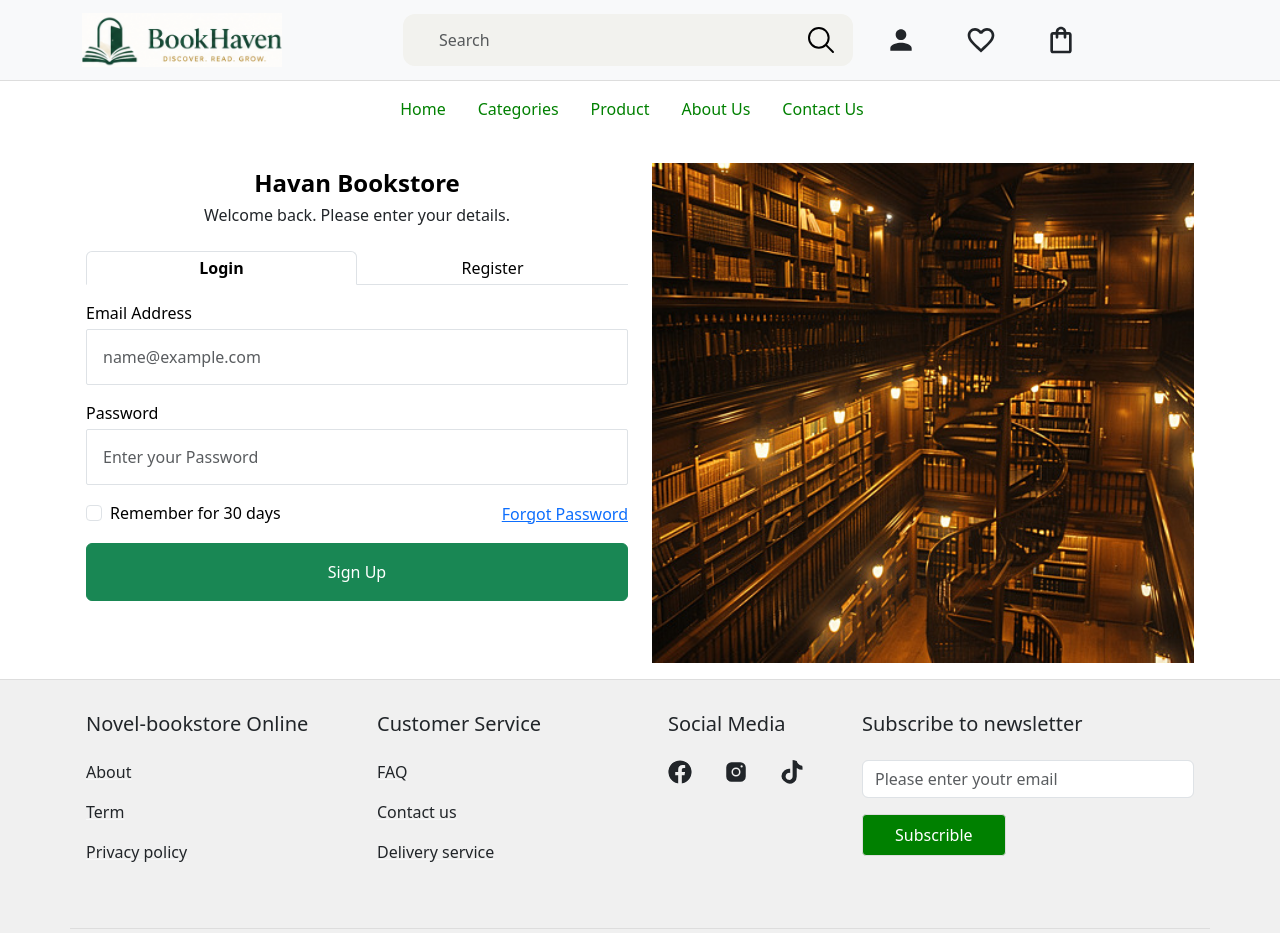
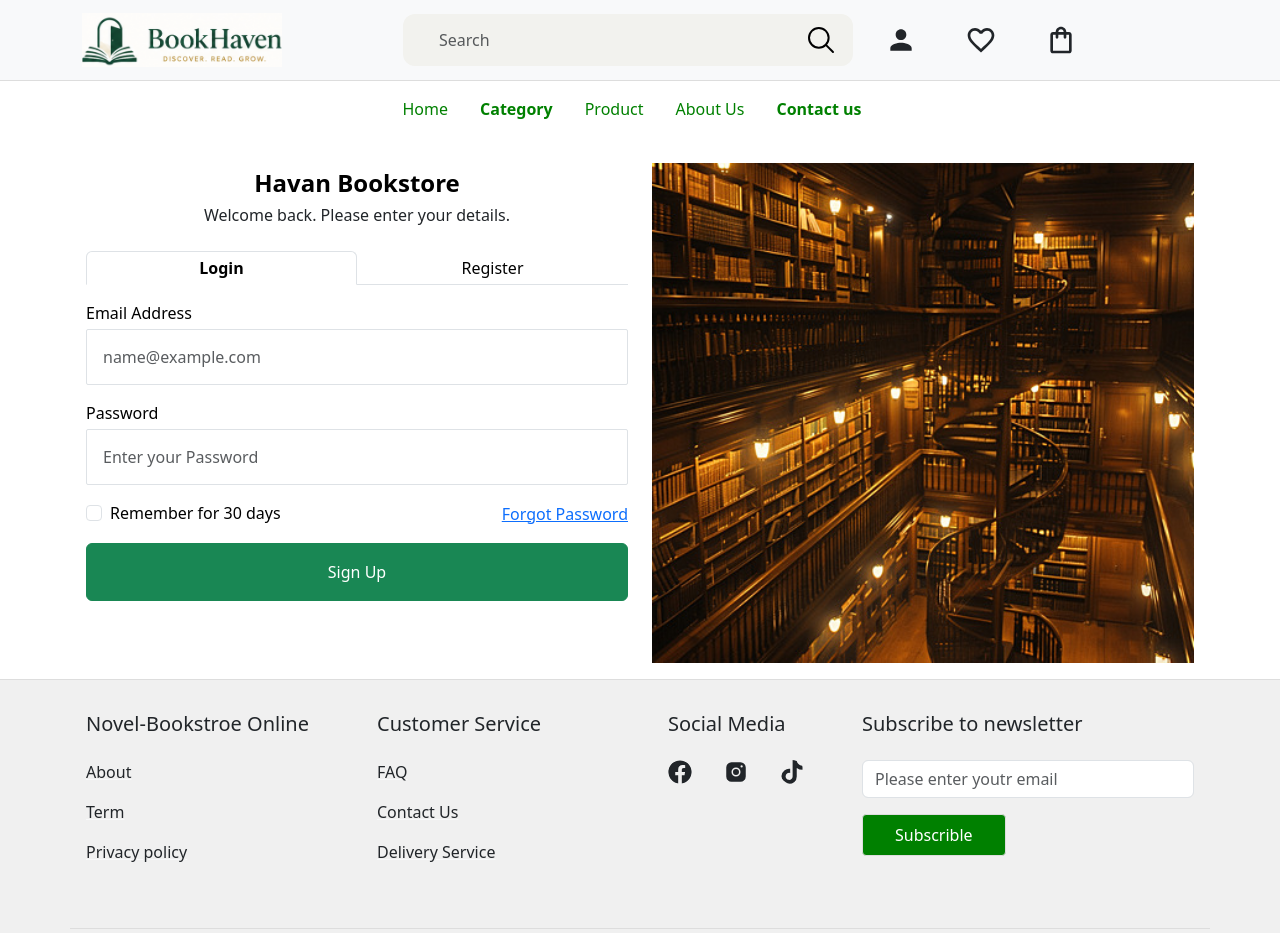
Before and after one commit to zhihaogoh/Book-Havan-bookstore, a React (Vite) app in the folder Bookstore-Front-End/latest/: page /login in a window 1280 px wide. Shown: the top 933 px of the page. Built offline with nearby package versions, Linux system fonts and the light colour scheme.

Commit message:
change to component and fixed

```diff
--- a/Bookstore-Front-End/latest/src/components/banner/Banner.jsx
+++ b/Bookstore-Front-End/latest/src/components/banner/Banner.jsx
@@ -3,7 +3,8 @@ import "swiper/css";
 import "swiper/css/navigation";
 import "swiper/css/pagination";
 import { Keyboard, Pagination, Mousewheel, Navigation } from "swiper/modules";
-export default function Banner() {
+import PropTypes from "prop-types";
+export default function Banner({ banner }) {
   return (
     <>
       <div className="container">
@@ -16,17 +17,20 @@ export default function Banner() {
           modules={[Navigation, Pagination, Mousewheel, Keyboard]}
           className="mySwiper"
         >
-        <SwiperSlide>
-            <img src="../src/assets/image/banner_1.png" className='banner' alt='banner{index}' />
+          {banner.map((item, index) => (
+            <SwiperSlide key={index}>
+              <img src={item.img} className="banner" alt="banner{index}" />
             </SwiperSlide>
-        <SwiperSlide>
-            <img src="../src/assets/image/banner_2.png" className='banner' alt='banner{index}' />
-        </SwiperSlide>
-         <SwiperSlide>
-            <img src="../src/assets/image/banner_3.png" className='banner' alt='banner{index}' />
-        </SwiperSlide>
+          ))}
         </Swiper>
       </div>
     </>
   );
 }
+Banner.propTypes = {
+  banner: PropTypes.arrayOf(
+    PropTypes.shape({
+      img: PropTypes.string.isRequired,
+    }),
+  ),
+};
--- a/Bookstore-Front-End/latest/src/layout/Layout.jsx
+++ b/Bookstore-Front-End/latest/src/layout/Layout.jsx
@@ -1,19 +1,69 @@
-import Footer from "./footer/footer";
-import Header from "./header/header";
+import Footer from "./footer/Footer";
+import Header from "./header/Header";
 import PropTypes from "prop-types";
 
 export default function Layout({ children }) {
-    return (
-        <>
-            <Header />
-            <main>
-                {children}
-            </main>
-            <Footer />
-        </>
-    )
+  return (
+    <>
+      <Header
+        menu={[
+          {
+            menu_title: "Home",
+            link: "/",
+          },
+          {
+            menu_title: "Category",
+            link: "#",
+          },
+          {
+            menu_title: "Product",
+            link: "/fliter_product",
+          },
+          {
+            menu_title: "About Us",
+            link: "/about",
+          },
+          {
+            menu_title: "Contact us",
+            link: "#",
+          },
+        ]}
+      />
+      <main>{children}</main>
+      <Footer
+        company="Novel-Bookstroe Online"
+        company_important={[
+          {
+            link: "/about",
+            title: "About",
+          },
+          {
+            link: "#",
+            title: "Term",
+          },
+          {
+            link: "#",
+            title: "Privacy policy",
+          },
+        ]}
+        contact ={[{
+          link:"#",
+          title: "FAQ"
+        },
+        {
+          link:"#",
+          title:"Contact Us"
+        },
+        {
+          link:"#",
+          title:"Delivery Service"
+        }
+      ]}
+      />
+    </>
+  );
 }
 
 Layout.propTypes = {
-    children: PropTypes.node.isRequired,
+  children: PropTypes.node.isRequired,
 };
--- a/Bookstore-Front-End/latest/src/layout/footer/Footer.jsx
+++ b/Bookstore-Front-End/latest/src/layout/footer/Footer.jsx
@@ -1,32 +1,28 @@
-import { Row, Col, ListGroup, ListGroupItem, Form } from 'react-bootstrap';
+import PropTypes from "prop-types";
+import { Row, Col, ListGroup, ListGroupItem, Form } from "react-bootstrap";
 import { FaFacebook, FaTiktok } from "react-icons/fa";
 import { PiInstagramLogoFill } from "react-icons/pi";
-export default function Footer() {
+export default function Footer({ company, company_important, contact }) {
   return (
     <>
-            <div className='footer'>
+      <div className="footer">
         <div className="container">
           <Row>
             <Col xs={12} md={6} lg={3} className="text-start">
               <ListGroup className="bg-transparent text-body">
                 <ListGroup.Item>
-                                    <h5 className="text-dark">Novel-bookstore Online</h5>
+                  <h5 className="text-dark">{company}</h5>
                 </ListGroup.Item>
-                                <ListGroup.Item>
-                                    <a href="#" className="text-dark link-underline-light f-menu">
-                                        About
+                {company_important.map((item, index) => (
+                  <ListGroup.Item key={index}>
+                    <a
+                      href={item.link}
+                      className="text-dark link-underline-light f-menu"
+                    >
+                      {item.title}
                     </a>
                   </ListGroup.Item>
-                                <ListGroup.Item>
-                                    <a href="#" className="text-dark link-underline-light f-menu">
-                                        Term
-                                    </a>
-                                </ListGroup.Item>
-                                <ListGroup.Item>
-                                    <a href="#" className="text-dark link-underline-light f-menu">
-                                        Privacy policy
-                                    </a>
-                                </ListGroup.Item>
+                ))}
               </ListGroup>
             </Col>
             <Col xs={12} md={6} lg={3} className="text-start">
@@ -34,27 +30,22 @@ export default function Footer() {
                 <ListGroup.Item>
                   <h5 className="text-dark">Customer Service</h5>
                 </ListGroup.Item>
-                                <ListGroup.Item>
-                                    <a href="#" className="text-dark link-underline-light f-menu">
-                                        FAQ
+                {contact.map((item, index) => (
+                  <ListGroup.Item key={index}>
+                    <a
+                      href={item.link}
+                      className="text-dark link-underline-light f-menu"
+                    >
+                      {item.title}
                     </a>
                   </ListGroup.Item>
-                                <ListGroup.Item>
-                                    <a href="#" className="text-dark link-underline-light f-menu">
-                                        Contact us
-                                    </a>
-                                </ListGroup.Item>
-                                <ListGroup.Item>
-                                    <a href="#" className="text-dark link-underline-light f-menu">
-                                        Delivery service
-                                    </a>
-                                </ListGroup.Item>
+                ))}
               </ListGroup>
             </Col>
             <Col xs={12} md={6} lg={2} className="text-start">
               <ListGroup>
                 <div className="d-flex flex-column justify-content-start">
-                                    <ListGroup.Item className='pe-0'>
+                  <ListGroup.Item className="pe-0">
                     <h5 className="text-dark">Social Media</h5>
                   </ListGroup.Item>
                   <div className="d-flex flex-row">
@@ -74,7 +65,7 @@ export default function Footer() {
             <Col xs={12} md={6} lg={4} className="text-start">
               <ListGroup>
                 <div className="d-flex flex-column justify-content-start">
-                                    <ListGroup.Item >
+                  <ListGroup.Item>
                     <h5 className="text-dark">Subscribe to newsletter</h5>
                   </ListGroup.Item>
                   <ListGroupItem>
@@ -85,10 +76,10 @@ export default function Footer() {
                         className="me-2"
                         aria-label="email"
                         id="email-input"
-                                            >
-
-                                            </Form.Control>
-                                            <button type="submit" className='subscrible'>Subscrible</button>
+                      ></Form.Control>
+                      <button type="submit" className="subscrible">
+                        Subscrible
+                      </button>
                     </Form>
                   </ListGroupItem>
                 </div>
@@ -99,7 +90,7 @@ export default function Footer() {
             <Row className="align-items-center justify-content-center">
               <Col className="text-center">
                 <p className="text-muted">
-                                    &copy; 2025 NOVEL-BOOKSTORE. All rights reserved.
+                  &copy; 2026 NOVEL-BOOKSTORE. All rights reserved.
                 </p>
               </Col>
             </Row>
@@ -107,7 +98,21 @@ export default function Footer() {
         </div>
       </div>
     </>
+  );
+}
 
-    )
-
-}
+Footer.propTypes = {
+  company: PropTypes.string.isRequired,
+  company_important: PropTypes.arrayOf(
+    PropTypes.shape({
+      link: PropTypes.string.isRequired,
+      title: PropTypes.string.isRequired,
+    }),
+  ),
+  contact: PropTypes.arrayOf(
+    PropTypes.shape({
+      link: PropTypes.string.isRequired,
+      title: PropTypes.string.isRequired,
+    }),
+  ),
+};
--- a/Bookstore-Front-End/latest/src/layout/header/Header.jsx
+++ b/Bookstore-Front-End/latest/src/layout/header/Header.jsx
@@ -7,8 +7,9 @@ import {
   MdPerson,
 } from "react-icons/md";
 import { useState } from "react";
+import PropTypes from "prop-types";
 
-export default function Header() {
+export default function Header({ menu }) {
   const navigate = useNavigate();
   const [keyWord, setKeyWord] = useState("");
 
@@ -71,47 +72,29 @@ export default function Header() {
       </Navbar>
       {/* header end */}
       <Nav className="main_menu" variant="underline">
-        <Nav.Item>
+        {menu.map((item, index) => (
+
+          <Nav.Item key={index}>
             <RouterNavLink
               className={({ isActive }) =>
                 `nav-link me-3${isActive ? " fw-bold" : ""}`
               }
-            to="/"
+              to={item.link}
             >
-            Home
+              {item.menu_title}
             </RouterNavLink>
           </Nav.Item>
-        <Nav.Item>
-          <Nav.Link className="me-3" eventKey="2">
-            Categories
-          </Nav.Link>
-        </Nav.Item>
-        <Nav.Item>
-          <RouterNavLink
-            className={({ isActive }) =>
-              `nav-link me-3${isActive ? " fw-bold" : ""}`
-            }
-            to="/fliter_product"
-          >
-            Product
-          </RouterNavLink>
-        </Nav.Item>
-        <Nav.Item>
-          <RouterNavLink
-            className={({ isActive }) =>
-              `nav-link me-3${isActive ? " fw-bold" : ""}`
-            }
-            to="/about"
-          >
-            About Us
-          </RouterNavLink>
-        </Nav.Item>
-        <Nav.Item>
-          <Nav.Link className="me-3" eventKey="link-7">
-            Contact Us
-          </Nav.Link>
-        </Nav.Item>
+
+        ))}
       </Nav>
     </>
   );
 }
+Header.propTypes = {
+  menu: PropTypes.arrayOf(
+    PropTypes.shape({
+      menu_title: PropTypes.string.isRequired,
+      link: PropTypes.string.isRequired,
+    }),
+  ),
+};
--- a/Bookstore-Front-End/latest/src/pages/Home/Home.jsx
+++ b/Bookstore-Front-End/latest/src/pages/Home/Home.jsx
@@ -8,8 +8,23 @@ export default function Home() {
   return (
     <>
       <Layout>
-        <Banner />
-        <ServiceList />
+        <Banner
+          banner={[
+            {
+              img: "../src/assets/image/banner_1.png",
+            },
+            {
+              img: "../src/assets/image/banner_2.png",
+            },
+            {
+              img: "../src/assets/image/banner_3.png",
+            },
+          ]}
+        />
+        <ServiceList
+
+
+        />
         <Categories
           categories={[
             {
```
Lines whose indentation alone changed are shown as unchanged.
